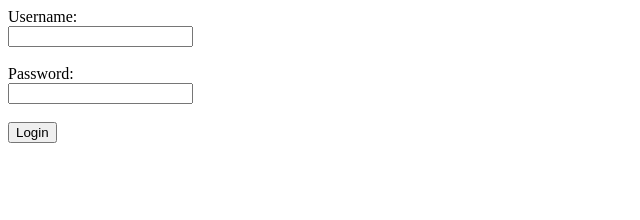
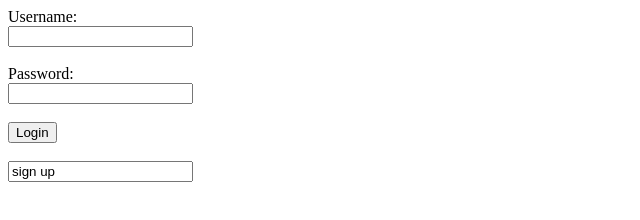
Before and after one commit to henryrop-creator/login-form, a plain HTML site: page index.html in a window 1280 px wide. Shown: the whole page, without its empty margins (0-640 px from the left). Drawn offline with Linux system fonts and the light colour scheme.

Commit message:
adding signup button

```diff
--- a/index.html
+++ b/index.html
@@ -13,7 +13,8 @@
         <label for="input pass">Password:</label><br>
         <input type="password" id="password" name="input pass" required><br><br>
 
-        <input type="submit" value="Login">
+        <input type="submit" value="Login"><br><br>
+        <input type="sign up" value="sign up">
     </form>
 </body>
 </html>
```
